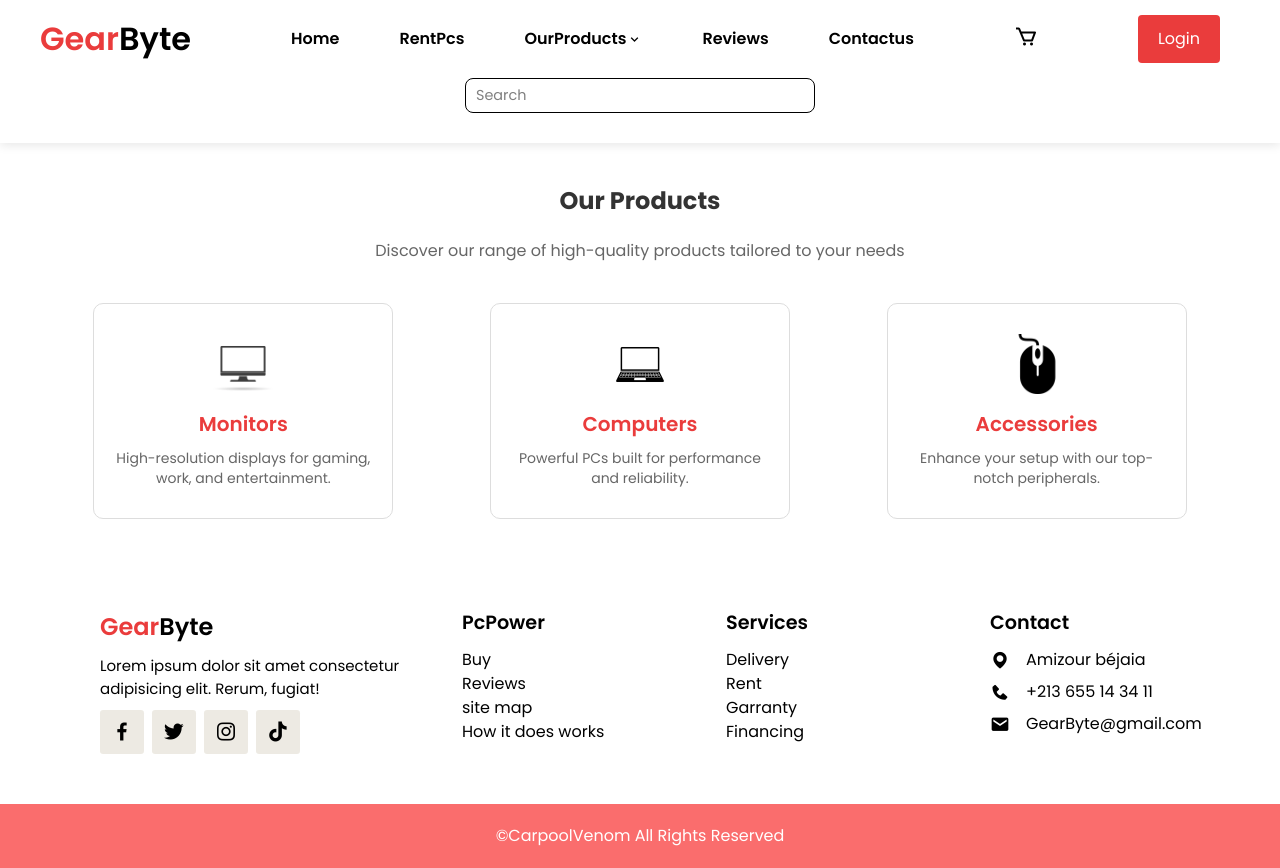
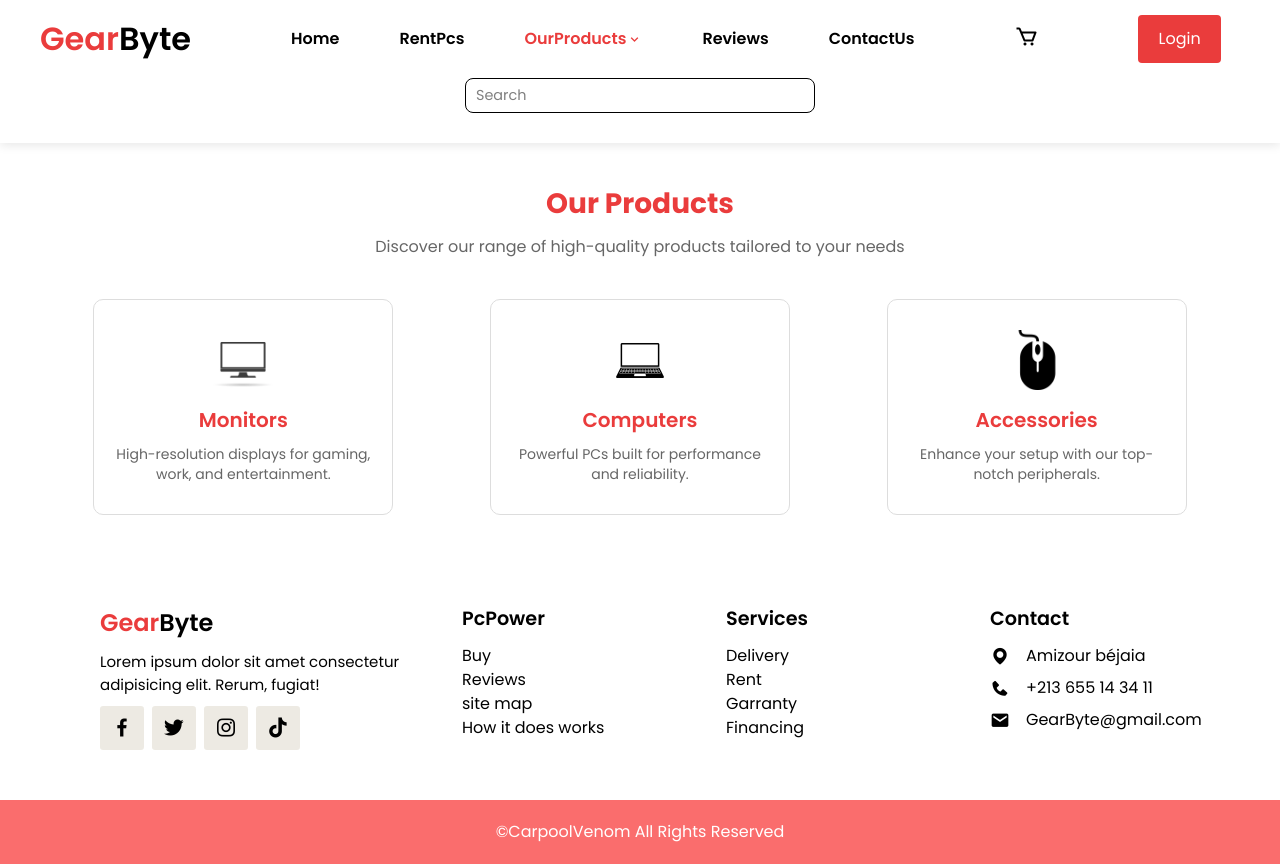
Before and after one commit to AymanBld/GearByte, a React (Vite) app: page /ourproducts in a window 1280 px wide. Built offline with nearby package versions, Linux system fonts and the light colour scheme.

Commit message:
Add files via upload

```diff
--- a/src/Pages/OurProducts.css
+++ b/src/Pages/OurProducts.css
@@ -5,7 +5,7 @@
   text-align: center;
 }
 
-.section-title {
+.section-title-main {
   font-size: 28px;
   font-weight: 700;
   color: #ea3c3c;
--- a/src/Pages/OurProducts.jsx
+++ b/src/Pages/OurProducts.jsx
@@ -11,7 +11,7 @@ const OurProducts = () => {
   return (
     <>
       <section className="products-section">
-        <h2 className="section-title">Our Products</h2>
+        <h2 className="section-title-main">Our Products</h2>
         <p className="section-subtitle">
           Discover our range of high-quality products tailored to your needs
         </p>
--- a/src/assets/components/Nav.jsx
+++ b/src/assets/components/Nav.jsx
@@ -1,3 +1,129 @@
+import React, { useState } from "react";
+import { Link, useNavigate, useLocation } from "react-router-dom";
+import "./Nav.css";
+
+const Nav = () => {
+  const [menuOpen, setMenuOpen] = useState(false);
+  const navigate = useNavigate();
+  const location = useLocation();
+
+  const handleScroll = (sectionId) => {
+    if (location.pathname !== "/") {
+      navigate("/", { replace: false });
+      setTimeout(() => {
+        document.getElementById(sectionId)?.scrollIntoView({ behavior: "smooth" });
+      }, 100);
+    } else {
+      document.getElementById(sectionId)?.scrollIntoView({ behavior: "smooth" });
+    }
+  };
+
+  const activeColor = "#EA3C3C";
+  const defaultColor = "var(--text-color)";
+
+  const isHomeActive = location.pathname === "/";
+
+  const isRentActive =
+    location.pathname === "/rentservice" || location.pathname === "/rentlisting";
+
+  const isComputerActive = location.pathname === "/computerlisting";
+  const isMonitorActive = location.pathname === "/monitorlisting";
+  const isAccessoryActive = location.pathname === "/accessorylisting";
+  const isOurProductsActive =
+    location.pathname === "/ourproducts" ||
+    isComputerActive ||
+    isMonitorActive ||
+    isAccessoryActive;
+
+  const isCartActive = location.pathname === "/cart";
+
+  return (
+    <header className="header">
+      <nav className="navbar">
+        <a onClick={() => handleScroll("Hero")} className="logo" style={{ cursor: "pointer" }}>
+          <span>Gear</span>Byte
+        </a>
+
+        <div className={`navx ${menuOpen ? "show" : ""}`}>
+          <ul className={`nav-links ${menuOpen ? "show" : ""}`}>
+            <li>
+              <Link to="/" style={{ color: isHomeActive ? activeColor : defaultColor }}>
+                Home
+              </Link>
+            </li>
+            <li>
+              <Link to="/rentservice" style={{ color: isRentActive ? activeColor : defaultColor }}>
+                RentPcs
+              </Link>
+            </li>
+            <li className="dropdown">
+              <Link to="/ourproducts" style={{ color: isOurProductsActive ? activeColor : defaultColor }}>
+                OurProducts <i className="bx bx-chevron-down"></i>
+              </Link>
+              <ul className="dropdown-menu">
+                <li>
+                  <Link to="/computerlisting" style={{ color: isComputerActive ? activeColor : defaultColor }}>
+                    Computers
+                  </Link>
+                </li>
+                <li>
+                  <Link to="/monitorlisting" style={{ color: isMonitorActive ? activeColor : defaultColor }}>
+                    Monitors
+                  </Link>
+                </li>
+                <li>
+                  <Link to="/accessorylisting" style={{ color: isAccessoryActive ? activeColor : defaultColor }}>
+                    Accessories
+                  </Link>
+                </li>
+              </ul>
+            </li>
+            <li>
+              <a onClick={() => handleScroll("Reviews")} style={{ cursor: "pointer" }}>
+                Reviews
+              </a>
+            </li>
+            <li>
+              <a onClick={() => handleScroll("Contactus")} style={{ cursor: "pointer" }}>
+                ContactUs
+              </a>
+            </li>
+          </ul>
+        </div>
+
+        <Link to="/cart">
+          <i
+            className="bx bx-cart"
+            style={{ color: isCartActive ? activeColor : defaultColor }}
+          ></i>
+        </Link>
+        <i
+          className={`bx bx-menu ${menuOpen ? "active" : ""}`}
+          id="menu-icon"
+          onClick={() => setMenuOpen(!menuOpen)}
+        ></i>
+        <Link to="/login">
+          <button className="btn" id="login">
+            Login
+          </button>
+        </Link>
+        <Link to="/login">
+          <i className="bx bx-user"></i>
+        </Link>
+      </nav>
+
+      <input type="text" placeholder="Search" className="input" />
+    </header>
+  );
+};
+
+export default Nav;
+
+
+
+
+
+/*
 import React, { useState } from "react";
 import { Link, useNavigate, useLocation } from "react-router-dom";
 import "./Nav.css";
@@ -56,7 +182,7 @@ const Nav = () => {
             </li>
             <li>
               <a onClick={() => handleScroll("Contactus")} style={{ cursor: "pointer" }}>
-                Contactus
+                ContactUs
               </a>
             </li>
           </ul>
@@ -86,3 +212,4 @@ const Nav = () => {
 };
 
 export default Nav;
+*/
```
Also changed, not shown: src/assets/components/Logo.png (added).
